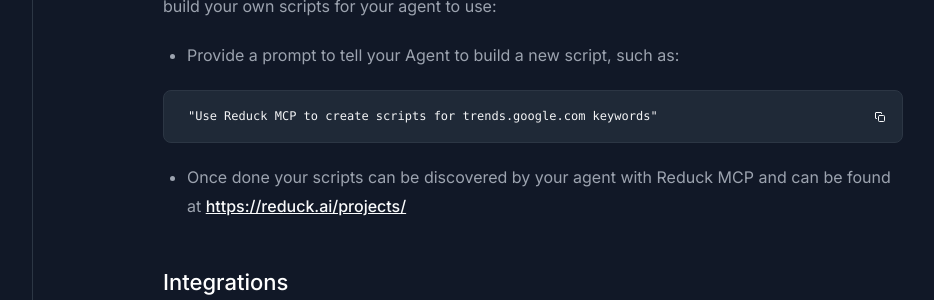
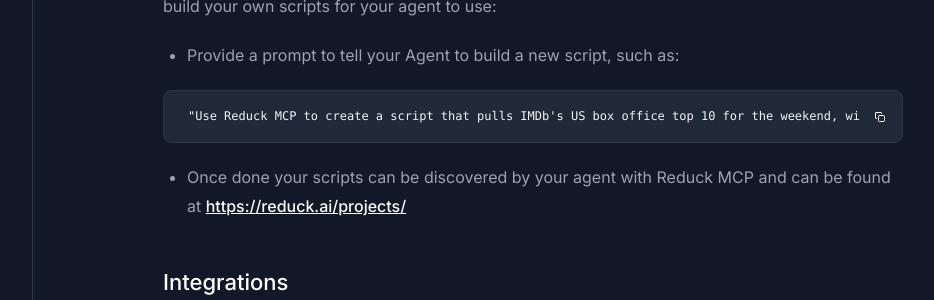
Before and after one commit to conception-ai/docs.reduck.ai, a Jekyll site: the page built from _docs/overview/index.md, in a window 1280 px wide. Shown: the part 2673-2973 px from the top of the page, without its empty margins (247-1181 px from the left). Built offline with Jekyll 4.4.1, drawn with Linux system fonts in a browser that asks for light colours.

Commit message:
docs(overview): use a prompt that actually builds a script (#34)
trends.google.com keywords already exists in the official catalogue, so the
agent returns the existing script instead of building one.

Co-authored-by: Claude Opus 5 <noreply@anthropic.com>

````diff
--- a/_docs/overview/index.md
+++ b/_docs/overview/index.md
@@ -76,7 +76,7 @@ If our Official Script Library does not contain the exact scripts you want (e.g.
 - Provide a prompt to tell your Agent to build a new script, such as:
 
 ```markdown
-"Use Reduck MCP to create scripts for trends.google.com keywords"
+"Use Reduck MCP to create a script that pulls IMDb's US box office top 10 for the weekend, with each film's IMDb rating, vote count, genre and Metascore"
 ```
 
 - Once done your scripts can be discovered by your agent with Reduck MCP and can be found at [https://reduck.ai/projects/](https://reduck.ai/projects/)
````
